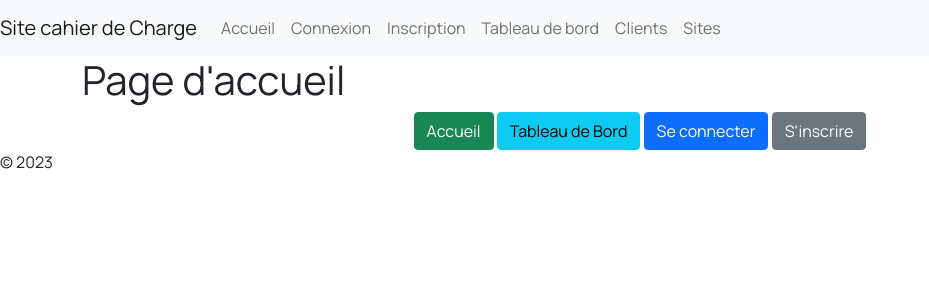
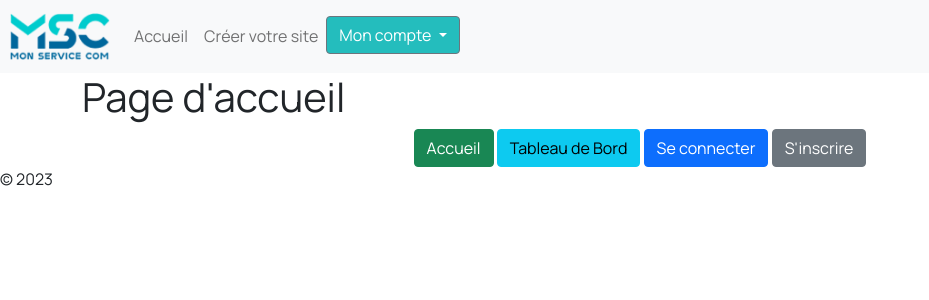
Before and after one commit to Hatem013/MSC_Cahier_Charges, a PHP site: page /home in a window 1280 px wide. Shown: the top 300 px of the page, without its empty margins (0-929 px from the left). Run offline with PHP 8.4, Linux system fonts and the light colour scheme; data that the repository does not hold is empty.

Commit message:
Modif navbar

```diff
--- a/Public/css/header.css
+++ b/Public/css/header.css
@@ -22,3 +22,7 @@
 .dropdown-menu {
     min-width: 200px;
 }
+
+.dropdown-toggle {
+    background-color: #24BDBD;
+}
--- a/views/home/header.php
+++ b/views/home/header.php
@@ -1,5 +1,6 @@
 <!DOCTYPE html>
 <html lang="fr">
+
 <head>
     <meta charset="UTF-8">
     <meta name="viewport" content="width=device-width, initial-scale=1.0">
@@ -8,32 +9,75 @@
     <link href="https://cdn.jsdelivr.net/npm/bootstrap@5.0.2/dist/css/bootstrap.min.css" rel="stylesheet" integrity="sha384-EVSTQN3/azprG1Anm3QDgpJLIm9Nao0Yz1ztcQTwFspd3yD65VohhpuuCOmLASjC" crossorigin="anonymous">
     <link href="./Public/css/main.css" rel="stylesheet">
 </head>
+
 <body>
+    <!-- Navigation -->
     <nav class="navbar navbar-expand-lg navbar-light bg-light">
-        <a class="navbar-brand" href="/mvc/home">Site cahier de Charge</a>
+
+    <!-- Logo -->
+        <a class="navbar-brand" href="https://www.mon-service-com.fr" target="_blank"><img src="./Public/asset/image/logo_msc.png" class="logo_msc"></a>
+
+    <!-- Mobile nav -->
         <button class="navbar-toggler" type="button" data-toggle="collapse" data-target="#navbarNav" aria-controls="navbarNav" aria-expanded="false" aria-label="Toggle navigation">
             <span class="navbar-toggler-icon"></span>
         </button>
+
+    <!-- Desktop nav -->
         <div class="collapse navbar-collapse" id="navbarNav">
             <ul class="navbar-nav">
-                <li class="nav-item <?php if ($page == 'home') {echo 'active';}?>">
+
+                <!-- Accueil -->
+                <li class="nav-item <?php if ($page == 'home') {
+                                        echo 'active';
+                                    } ?>">
                     <a class="nav-link" href="/MSC-1/home">Accueil</a>
                 </li>
-                <li class="nav-item <?php if ($page == 'login') {echo 'active';}?>">
+
+                <!-- Créer son site -->
+                <li class="nav-item <?php if ($page == 'client') {
+                                        echo 'active';
+                                    } ?>">
+                    <a class="nav-link" href="/MSC-1/client">Créer votre site</a>
+                </li>
+
+                <!-- Mon compte -->
+                <div class="dropdown">
+
+                    <a class="btn btn-secondary dropdown-toggle" href="#" role="button" data-bs-toggle="dropdown" aria-expanded="false">
+                        Mon compte
+                    </a>
+                    <!-- Dropdown -->
+                    <ul class="dropdown-menu">
+
+                        <!-- Dashboard -->
+                        <li class="nav-item <?php if ($page == 'dashboard') {
+                                                echo 'active';
+                                            } ?>">
+                            <a class="dropdown-item" href="/MSC-1/dashboard">Tableau de bord</a>
+                        </li>
+
+                        <!-- Mes demandes -->
+                        <li class="nav-item <?php if ($page == 'site') {
+                                                echo 'active';
+                                            } ?>">
+                            <a class="dropdown-item" href="/MSC-1/site">Mes demandes</a>
+                        </li>
+
+                    </ul>
+                </div>
+
+                <!-- Menu connexion à voir plus tard
+                <li class="nav-item <?php if ($page == 'login') {
+                                        echo 'active';
+                                    } ?>">
                     <a class="nav-link" href="/MSC-1/login">Connexion</a>
                 </li>
-                <li class="nav-item <?php if ($page == 'register') {echo 'active';}?>">
+                <li class="nav-item <?php if ($page == 'register') {
+                                        echo 'active';
+                                    } ?>">
                     <a class="nav-link" href="/MSC-1/register">Inscription</a>
                 </li>
-                <li class="nav-item <?php if ($page == 'dashboard') {echo 'active';}?>">
-                    <a class="nav-link" href="/MSC-1/dashboard">Tableau de bord</a>
-                </li>
-                <li class="nav-item <?php if($page == 'client'){ echo 'active';}?>">
-                    <a class="nav-link" href="/MSC-1/client">Clients</a>
-                </li>
-                <li class="nav-item <?php if($page == 'site') {echo 'active';}?>">
-                    <a class="nav-link" href="/MSC-1/site">Sites</a>
-                </li>
+-->
             </ul>
         </div>
     </nav>
```
